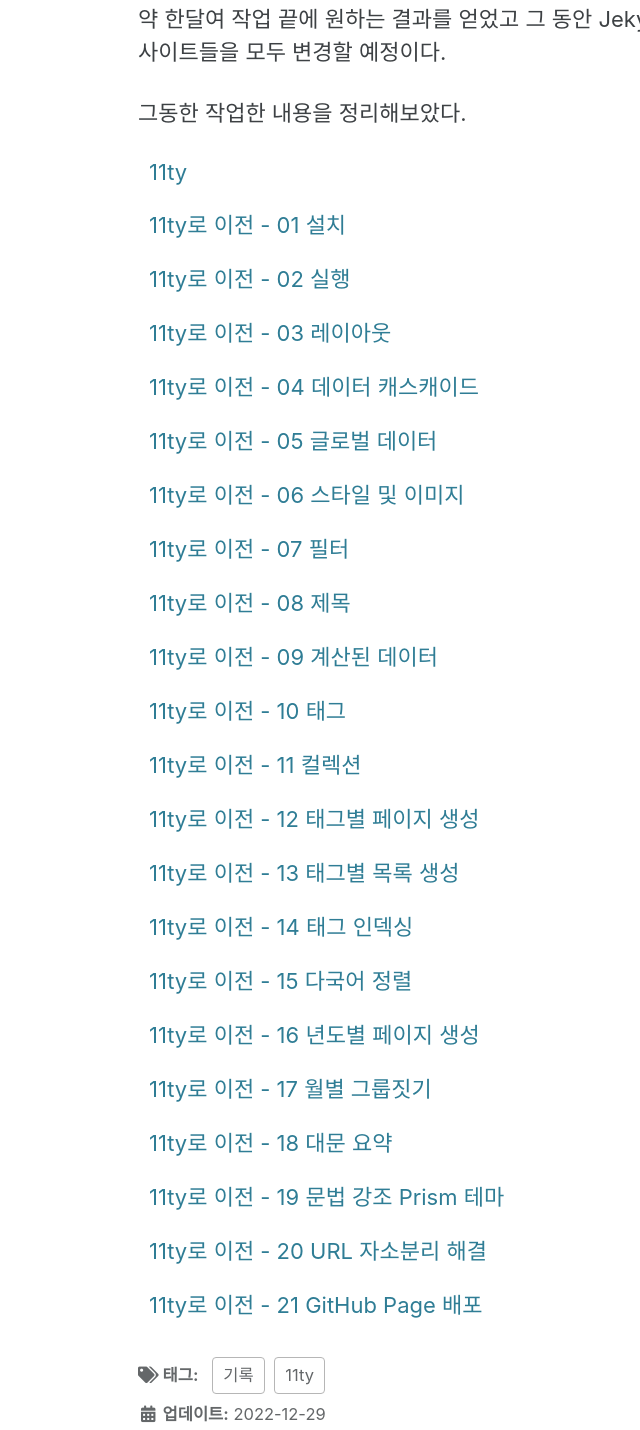
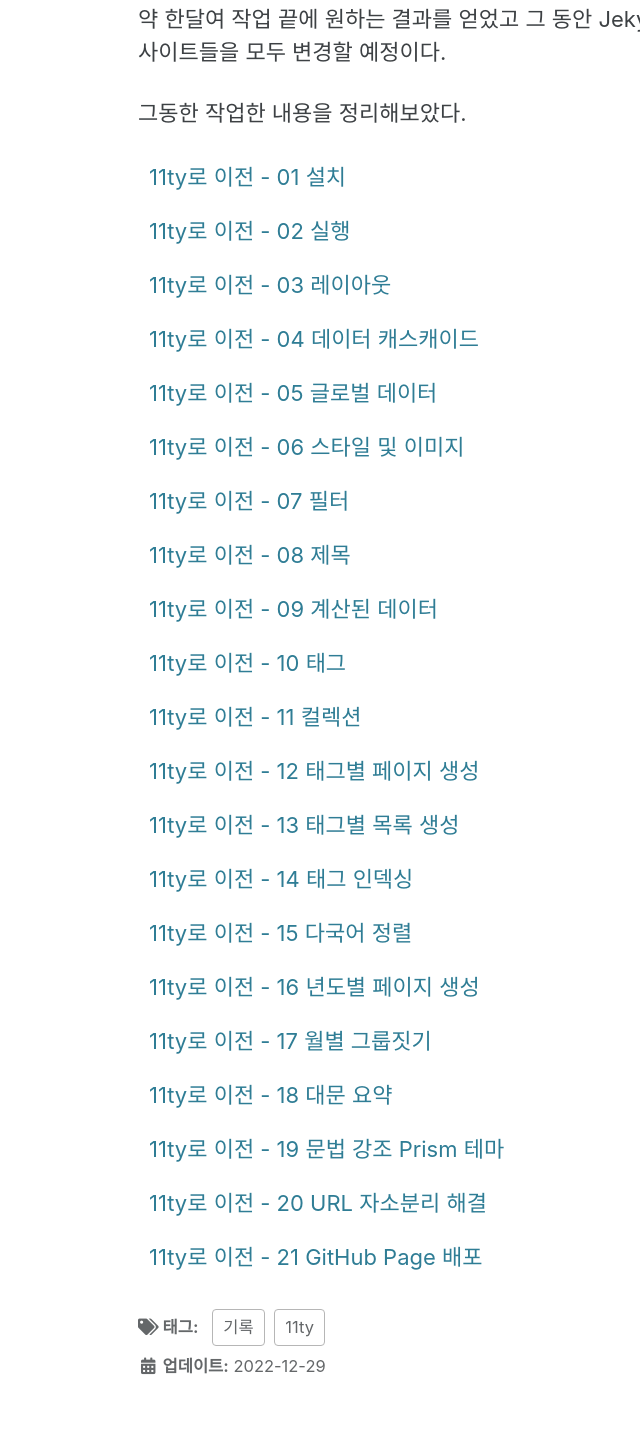
Before and after one commit to istree/istree.github.io, a plain HTML site: page docs/posts/Jekyll에서-11ty로-이전/index.html in a window 1280 px wide. Shown: the part 1377-2807 px from the top of the page, without its empty margins (184-824 px from the left). Drawn offline with nearby package versions, Linux system fonts and the light colour scheme.

Commit message:
기능 - 글 목록 표시 루프를 archive/archive_entries.liquid 로 대체, filter 적용

```diff
--- a/docs/posts/Jekyll에서-11ty로-이전/index.html
+++ b/docs/posts/Jekyll에서-11ty로-이전/index.html
@@ -137,71 +137,112 @@
 <p>아무래도 얼마 안되서 그런지 공식 문서 외에는 정보가 별로 없다.</p>
 <p>약 한달여 작업 끝에 원하는 결과를 얻었고 그 동안 Jekyll로 작업했던 사이트들을 모두 변경할 예정이다.</p>
 <p>그동한 작업한 내용을 정리해보았다.</p>
+<div class="entries-list">
+<article class="archive__item" itemscope itemtype="https://schema.org/CreativeWork">
     <div class="archive__item-title" itemprop="headline">
-  <a href="/docs/tool/Document/11ty/">11ty</a>
+        <a href="/docs/tool/Document/11ty/11ty로-이전/01-설치/" rel="permalink">11ty로 이전 - 01 설치</a>
     </div>
+</article>
+<article class="archive__item" itemscope itemtype="https://schema.org/CreativeWork">
     <div class="archive__item-title" itemprop="headline">
-  <a href="/docs/tool/Document/11ty/11ty로-이전/01-설치/">11ty로 이전 - 01 설치</a>
+        <a href="/docs/tool/Document/11ty/11ty로-이전/02-실행/" rel="permalink">11ty로 이전 - 02 실행</a>
     </div>
+</article>
+<article class="archive__item" itemscope itemtype="https://schema.org/CreativeWork">
     <div class="archive__item-title" itemprop="headline">
-  <a href="/docs/tool/Document/11ty/11ty로-이전/02-실행/">11ty로 이전 - 02 실행</a>
+        <a href="/docs/tool/Document/11ty/11ty로-이전/03-레이아웃/" rel="permalink">11ty로 이전 - 03 레이아웃</a>
     </div>
+</article>
+<article class="archive__item" itemscope itemtype="https://schema.org/CreativeWork">
     <div class="archive__item-title" itemprop="headline">
-  <a href="/docs/tool/Document/11ty/11ty로-이전/03-레이아웃/">11ty로 이전 - 03 레이아웃</a>
+        <a href="/docs/tool/Document/11ty/11ty로-이전/04-데이터-캐스캐이드/" rel="permalink">11ty로 이전 - 04 데이터 캐스캐이드</a>
     </div>
+</article>
+<article class="archive__item" itemscope itemtype="https://schema.org/CreativeWork">
     <div class="archive__item-title" itemprop="headline">
-  <a href="/docs/tool/Document/11ty/11ty로-이전/04-데이터-캐스캐이드/">11ty로 이전 - 04 데이터 캐스캐이드</a>
+        <a href="/docs/tool/Document/11ty/11ty로-이전/05-글로벌-데이터/" rel="permalink">11ty로 이전 - 05 글로벌 데이터</a>
     </div>
+</article>
+<article class="archive__item" itemscope itemtype="https://schema.org/CreativeWork">
     <div class="archive__item-title" itemprop="headline">
-  <a href="/docs/tool/Document/11ty/11ty로-이전/05-글로벌-데이터/">11ty로 이전 - 05 글로벌 데이터</a>
+        <a href="/docs/tool/Document/11ty/11ty로-이전/06-스타일-및-이미지/" rel="permalink">11ty로 이전 - 06 스타일 및 이미지</a>
     </div>
+</article>
+<article class="archive__item" itemscope itemtype="https://schema.org/CreativeWork">
     <div class="archive__item-title" itemprop="headline">
-  <a href="/docs/tool/Document/11ty/11ty로-이전/06-스타일-및-이미지/">11ty로 이전 - 06 스타일 및 이미지</a>
+        <a href="/docs/tool/Document/11ty/11ty로-이전/07-필터/" rel="permalink">11ty로 이전 - 07 필터</a>
     </div>
+</article>
+<article class="archive__item" itemscope itemtype="https://schema.org/CreativeWork">
     <div class="archive__item-title" itemprop="headline">
-  <a href="/docs/tool/Document/11ty/11ty로-이전/07-필터/">11ty로 이전 - 07 필터</a>
+        <a href="/docs/tool/Document/11ty/11ty로-이전/08-제목/" rel="permalink">11ty로 이전 - 08 제목</a>
     </div>
+</article>
+<article class="archive__item" itemscope itemtype="https://schema.org/CreativeWork">
     <div class="archive__item-title" itemprop="headline">
-  <a href="/docs/tool/Document/11ty/11ty로-이전/08-제목/">11ty로 이전 - 08 제목</a>
+        <a href="/docs/tool/Document/11ty/11ty로-이전/09-계산된-데이터/" rel="permalink">11ty로 이전 - 09 계산된 데이터</a>
     </div>
+</article>
+<article class="archive__item" itemscope itemtype="https://schema.org/CreativeWork">
     <div class="archive__item-title" itemprop="headline">
-  <a href="/docs/tool/Document/11ty/11ty로-이전/09-계산된-데이터/">11ty로 이전 - 09 계산된 데이터</a>
+        <a href="/docs/tool/Document/11ty/11ty로-이전/10-태그/" rel="permalink">11ty로 이전 - 10 태그</a>
     </div>
+</article>
+<article class="archive__item" itemscope itemtype="https://schema.org/CreativeWork">
     <div class="archive__item-title" itemprop="headline">
-  <a href="/docs/tool/Document/11ty/11ty로-이전/10-태그/">11ty로 이전 - 10 태그</a>
+        <a href="/docs/tool/Document/11ty/11ty로-이전/11-컬렉션/" rel="permalink">11ty로 이전 - 11 컬렉션</a>
     </div>
+</article>
+<article class="archive__item" itemscope itemtype="https://schema.org/CreativeWork">
     <div class="archive__item-title" itemprop="headline">
-  <a href="/docs/tool/Document/11ty/11ty로-이전/11-컬렉션/">11ty로 이전 - 11 컬렉션</a>
+        <a href="/docs/tool/Document/11ty/11ty로-이전/12-태그별-페이지-생성/" rel="permalink">11ty로 이전 - 12 태그별 페이지 생성</a>
     </div>
+</article>
+<article class="archive__item" itemscope itemtype="https://schema.org/CreativeWork">
     <div class="archive__item-title" itemprop="headline">
-  <a href="/docs/tool/Document/11ty/11ty로-이전/12-태그별-페이지-생성/">11ty로 이전 - 12 태그별 페이지 생성</a>
+        <a href="/docs/tool/Document/11ty/11ty로-이전/13-태그별-목록-생성/" rel="permalink">11ty로 이전 - 13 태그별 목록 생성</a>
     </div>
+</article>
+<article class="archive__item" itemscope itemtype="https://schema.org/CreativeWork">
     <div class="archive__item-title" itemprop="headline">
-  <a href="/docs/tool/Document/11ty/11ty로-이전/13-태그별-목록-생성/">11ty로 이전 - 13 태그별 목록 생성</a>
+        <a href="/docs/tool/Document/11ty/11ty로-이전/14-태그-인덱싱/" rel="permalink">11ty로 이전 - 14 태그 인덱싱</a>
     </div>
+</article>
+<article class="archive__item" itemscope itemtype="https://schema.org/CreativeWork">
     <div class="archive__item-title" itemprop="headline">
-  <a href="/docs/tool/Document/11ty/11ty로-이전/14-태그-인덱싱/">11ty로 이전 - 14 태그 인덱싱</a>
+        <a href="/docs/tool/Document/11ty/11ty로-이전/15-다국어-정렬/" rel="permalink">11ty로 이전 - 15 다국어 정렬</a>
     </div>
+</article>
+<article class="archive__item" itemscope itemtype="https://schema.org/CreativeWork">
     <div class="archive__item-title" itemprop="headline">
-  <a href="/docs/tool/Document/11ty/11ty로-이전/15-다국어-정렬/">11ty로 이전 - 15 다국어 정렬</a>
+        <a href="/docs/tool/Document/11ty/11ty로-이전/16-년도별-페이지-생성/" rel="permalink">11ty로 이전 - 16 년도별 페이지 생성</a>
     </div>
+</article>
+<article class="archive__item" itemscope itemtype="https://schema.org/CreativeWork">
     <div class="archive__item-title" itemprop="headline">
-  <a href="/docs/tool/Document/11ty/11ty로-이전/16-년도별-페이지-생성/">11ty로 이전 - 16 년도별 페이지 생성</a>
+        <a href="/docs/tool/Document/11ty/11ty로-이전/17-월별-그룹짓기/" rel="permalink">11ty로 이전 - 17 월별 그룹짓기</a>
     </div>
+</article>
+<article class="archive__item" itemscope itemtype="https://schema.org/CreativeWork">
     <div class="archive__item-title" itemprop="headline">
-  <a href="/docs/tool/Document/11ty/11ty로-이전/17-월별-그룹짓기/">11ty로 이전 - 17 월별 그룹짓기</a>
+        <a href="/docs/tool/Document/11ty/11ty로-이전/18-대문-요약/" rel="permalink">11ty로 이전 - 18 대문 요약</a>
     </div>
+</article>
+<article class="archive__item" itemscope itemtype="https://schema.org/CreativeWork">
     <div class="archive__item-title" itemprop="headline">
-  <a href="/docs/tool/Document/11ty/11ty로-이전/18-대문-요약/">11ty로 이전 - 18 대문 요약</a>
+        <a href="/docs/tool/Document/11ty/11ty로-이전/19-문법-강조-Prism-테마/" rel="permalink">11ty로 이전 - 19 문법 강조 Prism 테마</a>
     </div>
+</article>
+<article class="archive__item" itemscope itemtype="https://schema.org/CreativeWork">
     <div class="archive__item-title" itemprop="headline">
-  <a href="/docs/tool/Document/11ty/11ty로-이전/19-문법-강조-Prism-테마/">11ty로 이전 - 19 문법 강조 Prism 테마</a>
+        <a href="/docs/tool/Document/11ty/11ty로-이전/20-URL-자소분리-해결/" rel="permalink">11ty로 이전 - 20 URL 자소분리 해결</a>
     </div>
+</article>
+<article class="archive__item" itemscope itemtype="https://schema.org/CreativeWork">
     <div class="archive__item-title" itemprop="headline">
-  <a href="/docs/tool/Document/11ty/11ty로-이전/20-URL-자소분리-해결/">11ty로 이전 - 20 URL 자소분리 해결</a>
+        <a href="/docs/tool/Document/11ty/11ty로-이전/21-GitHub-Page-배포/" rel="permalink">11ty로 이전 - 21 GitHub Page 배포</a>
     </div>
-<div class="archive__item-title" itemprop="headline">
-  <a href="/docs/tool/Document/11ty/11ty로-이전/21-GitHub-Page-배포/">11ty로 이전 - 21 GitHub Page 배포</a>
+</article>
 </div>
 
 
```
Lines whose indentation alone changed are shown as unchanged.
